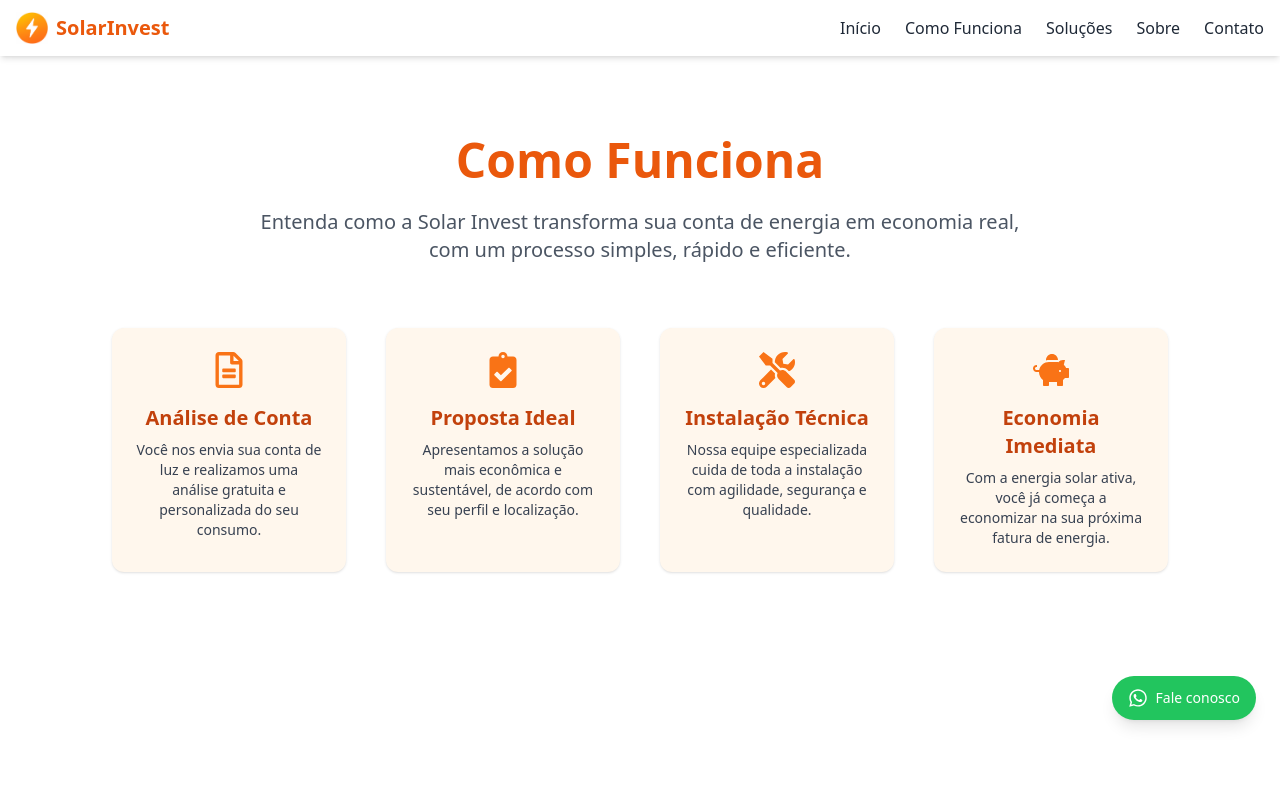
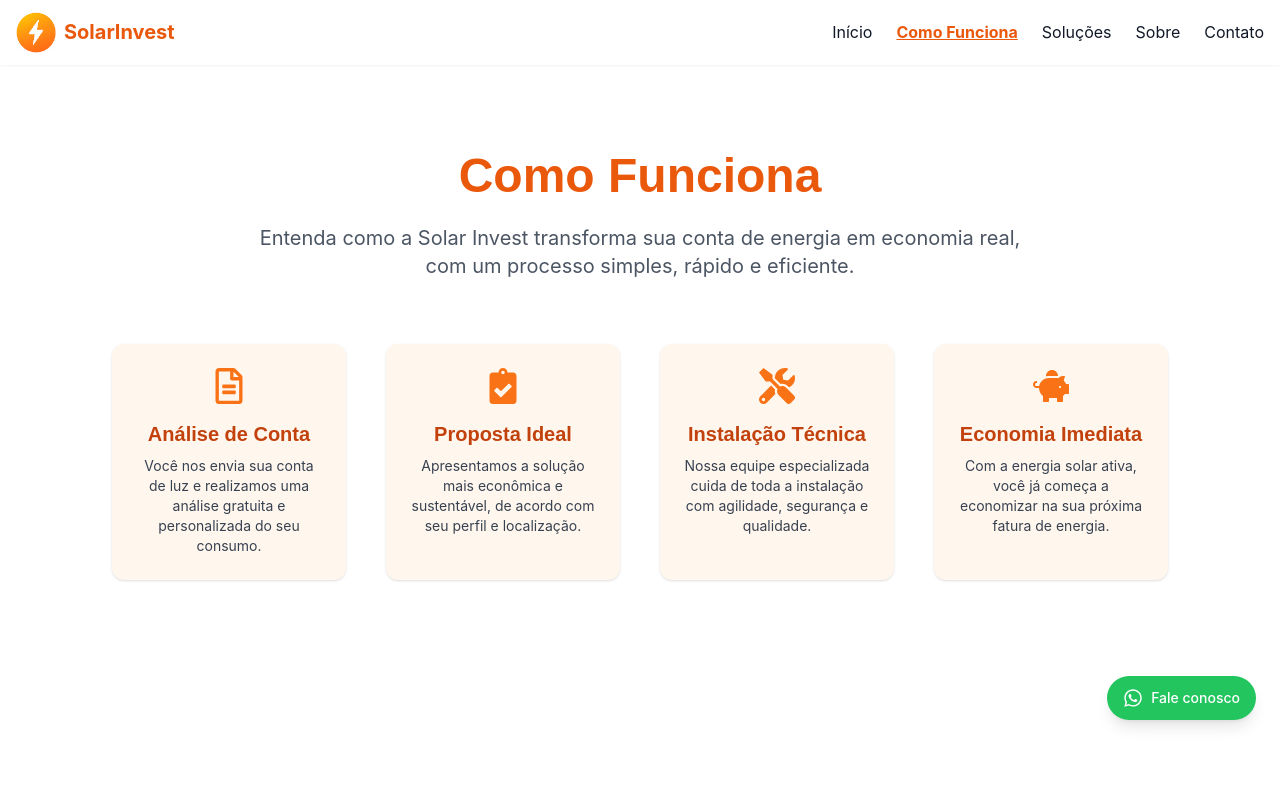
Before and after one commit to LeandroFrancaUS/solarinvest-Website, a Next.js app: page /comofunciona in a window 1280 px wide. Shown: the top 800 px of the page. Built offline with nearby package versions, Linux system fonts and the light colour scheme.

Commit message:
Total redesign

```diff
--- a/next.config.js
+++ b/next.config.js
@@ -1,6 +1,42 @@
 // next.config.js
 
+const ContentSecurityPolicy = `
+  default-src 'self';
+  script-src 'self' 'unsafe-eval' 'unsafe-inline' https://cdn.jsdelivr.net https://www.youtube.com;
+  style-src 'self' 'unsafe-inline' https://cdn.jsdelivr.net https://fonts.googleapis.com;
+  font-src 'self' https://fonts.gstatic.com;
+  img-src 'self' data: blob: https://img.youtube.com https://i.ytimg.com;
+  frame-src https://www.youtube.com;
+  connect-src 'self';
+`;
+
 module.exports = {
+  async headers() {
+    return [
+      {
+        source: '/(.*)',
+        headers: [
+          {
+            key: 'Content-Security-Policy',
+            value: ContentSecurityPolicy.replace(/\s{2,}/g, ' ').trim(),
+          },
+          {
+            key: 'Referrer-Policy',
+            value: 'strict-origin-when-cross-origin',
+          },
+          {
+            key: 'X-Frame-Options',
+            value: 'SAMEORIGIN',
+          },
+          {
+            key: 'Permissions-Policy',
+            value: 'camera=(), microphone=(), geolocation=()',
+          },
+        ],
+      },
+    ];
+  },
+
   async rewrites() {
     return [
       {
--- a/package.json
+++ b/package.json
@@ -9,9 +9,6 @@
     "lint": "next lint"
   },
   "dependencies": {
-    "@tailwindcss/aspect-ratio": "^0.4.2",
-    "@vercel/analytics": "^1.5.0",
-    "@vercel/speed-insights": "^1.2.0",
     "autoprefixer": "^10.4.16",
     "framer-motion": "^12.23.3",
     "glob": "^11.0.3",
--- /dev/null
+++ b/src/app/_document.tsx
@@ -0,0 +1,24 @@
+import { Html, Head, Main, NextScript } from 'next/document';
+
+// 🌐 Documento HTML base — Next.js usa este arquivo para SSR
+export default function Document() {
+  return (
+    <Html lang="pt-BR">
+      <Head>
+        {/* 🆕 Fontes modernas e elegantes do Google Fonts */}
+        <link
+          href="https://fonts.googleapis.com/css2?family=DM+Sans:wght@400;500;700&family=Inter:wght@400;500;600&display=swap"
+          rel="stylesheet"
+        />
+
+        {/* 🔒 Ícones ou preload de assets podem ser adicionados aqui */}
+        <link rel="icon" href="/favicon.ico" />
+      </Head>
+      <body>
+        {/* 🧱 Estrutura principal da aplicação */}
+        <Main />
+        <NextScript />
+      </body>
+    </Html>
+  );
+}
--- a/src/app/globals.css
+++ b/src/app/globals.css
@@ -2,9 +2,10 @@
 @tailwind components;
 @tailwind utilities;
 
+/* 🎨 Variáveis de cor para temas claro/escuro */
 :root {
-  --foreground-rgb: 0, 0, 0;
-  --background-start-rgb: 214, 219, 220;
+  --foreground-rgb: 17, 24, 39;
+  --background-start-rgb: 255, 255, 255;
   --background-end-rgb: 255, 255, 255;
 }
 
@@ -16,12 +17,26 @@
   }
 }
 
+/* 🌐 Estilos base do corpo */
 body {
-  color: rgb(var(--foreground-rgb));
+  @apply font-sans text-gray-900 bg-white;
   background: linear-gradient(
-      to bottom,
-      transparent,
-      rgb(var(--background-end-rgb))
-    )
-    rgb(var(--background-start-rgb));
+    to bottom,
+    transparent,
+    rgb(var(--background-end-rgb))
+  ) rgb(var(--background-start-rgb));
 }
+
+/* 🧱 Títulos personalizados */
+h1, h2, h3, h4 {
+  @apply font-heading font-bold text-gray-900;
+}
+
+/* 🧩 Links e botões */
+a {
+  @apply text-primary hover:text-primary-dark transition-colors;
+}
+
+button {
+  @apply font-semibold rounded-lg shadow hover:shadow-md transition-all;
+}
--- a/src/app/layout.tsx
+++ b/src/app/layout.tsx
@@ -3,37 +3,21 @@ import Header from '@/components/Header';
 import Footer from '@/components/Footer';
 import WhatsappButton from '@/components/WhatsappButton';
 
-import { SpeedInsights } from '@vercel/speed-insights/next'; // ✅ Performance Insights
-import { Analytics } from '@vercel/analytics/next'; // ✅ Analytics de uso e tráfego
-
 import type { Metadata } from 'next';
 
-// 🔍 SEO Metadata global now
 export const metadata: Metadata = {
   title: 'SolarInvest Solutions',
   description: 'Energia solar inteligente e acessível.',
 };
 
-// 🌐 Layout raiz da aplicação
 export default function RootLayout({ children }: { children: React.ReactNode }) {
   return (
     <html lang="pt-BR">
-      <body className="font-sans text-gray-900 bg-white">
-        {/* 🔝 Cabeçalho fixo com logo e menu */}
+      <body className="font-sans text-gray-900 bg-white pt-[72px]"> {/* Compensar header fixo */}
         <Header />
-
-        {/* 🧱 Conteúdo dinâmico das páginas */}
         {children}
-
-        {/* 🔻 Rodapé com links e redes sociais */}
         <Footer />
-
-        {/* 📱 Botão flutuante de WhatsApp */}
         <WhatsappButton />
-
-        {/* 🚀 Métricas de performance e análise da Vercel */}
-        <SpeedInsights />
-        <Analytics />
       </body>
     </html>
   );
--- a/src/components/Header.tsx
+++ b/src/components/Header.tsx
@@ -1,164 +1,86 @@
 'use client';
 
-import { useState, useRef, useEffect } from 'react';
+import { useState, useEffect } from 'react';
 import Link from 'next/link';
-import Image from 'next/image'; // ✅ Import do componente otimizado de imagem do Next.js
-import { motion, AnimatePresence } from 'framer-motion';
+import { usePathname } from 'next/navigation';
 import { Menu, X } from 'lucide-react';
+import Image from 'next/image';
 
 export default function Header() {
-  const [menuOpen, setMenuOpen] = useState(false); // 🔄 Estado do menu mobile
-  const [submenuOpen, setSubmenuOpen] = useState(false); // 🔽 Estado do submenu mobile
-  const submenuRef = useRef<HTMLLIElement | null>(null); // 📍 Referência ao submenu
+  const [menuOpen, setMenuOpen] = useState(false);
+  const pathname = usePathname();
 
-  const toggleMenu = () => setMenuOpen(!menuOpen); // 🔁 Alterna o menu mobile
-  const toggleSubmenu = () => setSubmenuOpen(!submenuOpen); // 🔁 Alterna o submenu
+  // Fecha o menu ao navegar
+  useEffect(() => {
+    setMenuOpen(false);
+  }, [pathname]);
 
-  // 🧠 Fecha o submenu ao clicar fora
-  useEffect(() => {
-    function handleClickOutside(event: MouseEvent) {
-      if (submenuRef.current && !submenuRef.current.contains(event.target as Node)) {
-        setSubmenuOpen(false);
-      }
-    }
-
-    if (submenuOpen) {
-      document.addEventListener('mousedown', handleClickOutside);
-    }
-
-    return () => {
-      document.removeEventListener('mousedown', handleClickOutside);
-    };
-  }, [submenuOpen]);
-
-  // 🌐 Links principais
-  const navLinks = [
-    { name: 'Início', href: '/' },
-    { name: 'Como Funciona', href: '/comofunciona' },
-    {
-      name: 'Soluções',
-      submenu: [
-        { name: 'Residencial', href: '/solucoes#residencial' },
-        { name: 'Condomínios', href: '/solucoes#condominios' },
-        { name: 'Off-grid', href: '/solucoes#offgrid' },
-      ],
-    },
-    { name: 'Sobre', href: '/sobre' },
-    { name: 'Contato', href: '/contato' },
+  // Lista de links
+  const links = [
+    { href: '/', label: 'Início' },
+    { href: '/comofunciona', label: 'Como Funciona' },
+    { href: '/solucoes', label: 'Soluções' },
+    { href: '/sobre', label: 'Sobre' },
+    { href: '/contato', label: 'Contato' },
   ];
 
   return (
-    <header className="bg-white shadow-md sticky top-0 z-50">
-      {/* 🔶 Container principal */}
-      <div className="max-w-7xl mx-auto px-4 py-3 flex justify-between items-center">
-        {/* 🟠 Logo + Nome */}
-        <Link href="/" className="flex items-center gap-2 text-orange-600 font-bold text-xl">
-          <Image
-            src="/logo.png" // ✅ Caminho correto do logo na pasta public
-            alt="Logo SolarInvest"
-            width={32}
-            height={32}
-            priority // 🔄 Carrega logo com prioridade para melhorar LCP
-          />
-          SolarInvest
+    <header className="fixed top-0 w-full z-50 backdrop-blur bg-white/80 shadow-sm">
+      <div className="max-w-7xl mx-auto px-4 py-3 flex items-center justify-between">
+        {/* Logo */}
+        <Link href="/" className="flex items-center space-x-2">
+          <Image src="/logo.png" alt="SolarInvest Logo" width={40} height={40} />
+          <span className="text-xl font-bold text-orange-600">SolarInvest</span>
         </Link>
 
-        {/* 📱 Botão menu mobile */}
-        <button className="md:hidden text-gray-800" onClick={toggleMenu}>
+        {/* Menu desktop */}
+        <nav className="hidden md:flex space-x-6">
+          {links.map((link) => (
+            <Link
+              key={link.href}
+              href={link.href}
+              className={`transition-colors ${
+                pathname === link.href
+                  ? 'text-orange-600 font-bold underline'
+                  : 'text-gray-900 hover:text-orange-600'
+              }`}
+            >
+              {link.label}
+            </Link>
+          ))}
+        </nav>
+
+        {/* Botão mobile */}
+        <button
+          className="md:hidden text-orange-600"
+          onClick={() => setMenuOpen(!menuOpen)}
+          aria-label="Abrir menu"
+        >
           {menuOpen ? <X size={28} /> : <Menu size={28} />}
         </button>
-
-        {/* 🖥️ Menu desktop */}
-        <nav className="hidden md:flex gap-6 text-gray-800">
-          {navLinks.map((link, idx) =>
-            link.submenu ? (
-              // 🌟 Link com submenu
-              <div key={idx} className="relative group">
-                <button className="hover:text-orange-600">{link.name}</button>
-                <div className="absolute left-0 mt-2 bg-white rounded shadow-md opacity-0 group-hover:opacity-100 transition duration-200 pointer-events-none group-hover:pointer-events-auto">
-                  {link.submenu.map((sublink, subIdx) => (
-                    <Link
-                      key={subIdx}
-                      href={sublink.href}
-                      className="block px-4 py-2 text-sm hover:bg-orange-100"
-                    >
-                      {sublink.name}
-                    </Link>
-                  ))}
-                </div>
-              </div>
-            ) : (
-              // 🔗 Link simples
-              <Link key={idx} href={link.href} className="hover:text-orange-600">
-                {link.name}
-              </Link>
-            )
-          )}
-        </nav>
       </div>
 
-      {/* 📱 Menu mobile animado */}
-      <AnimatePresence>
+      {/* Menu mobile */}
       {menuOpen && (
-          <motion.div
-            initial={{ height: 0 }}
-            animate={{ height: 'auto' }}
-            exit={{ height: 0 }}
-            className="md:hidden overflow-hidden bg-orange-50"
+        <nav className="md:hidden bg-white shadow-md border-t border-orange-100">
+          <ul className="flex flex-col space-y-3 px-4 pb-4 pt-2">
+            {links.map((link) => (
+              <li key={link.href}>
+                <Link
+                  href={link.href}
+                  className={`block transition-colors ${
+                    pathname === link.href
+                      ? 'text-orange-600 font-bold'
+                      : 'text-gray-900 hover:text-orange-600'
+                  }`}
                 >
-            <ul className="flex flex-col px-6 py-4 space-y-3">
-              {navLinks.map((link, idx) =>
-                link.submenu ? (
-                  <li key={idx} ref={submenuRef}>
-                    <button
-                      onClick={toggleSubmenu}
-                      className="w-full text-left text-gray-800 font-medium"
-                    >
-                      {link.name}
-                    </button>
-
-                    <AnimatePresence>
-                      {submenuOpen && (
-                        <motion.ul
-                          initial={{ opacity: 0, y: -5 }}
-                          animate={{ opacity: 1, y: 0 }}
-                          exit={{ opacity: 0, y: -5 }}
-                          className="ml-4 mt-2 space-y-1"
-                        >
-                          {link.submenu.map((sublink, subIdx) => (
-                            <li key={subIdx}>
-                              <Link
-                                href={sublink.href}
-                                className="block text-sm text-gray-700 hover:text-orange-600"
-                                onClick={() => {
-                                  setMenuOpen(false);
-                                  setSubmenuOpen(false);
-                                }}
-                              >
-                                {sublink.name}
+                  {link.label}
                 </Link>
               </li>
             ))}
-                        </motion.ul>
+          </ul>
+        </nav>
       )}
-                    </AnimatePresence>
-                  </li>
-                ) : (
-                  <li key={idx}>
-                    <Link
-                      href={link.href}
-                      className="text-gray-800 font-medium hover:text-orange-600"
-                      onClick={() => setMenuOpen(false)}
-                    >
-                      {link.name}
-                    </Link>
-                  </li>
-                )
-              )}
-            </ul>
-          </motion.div>
-        )}
-      </AnimatePresence>
     </header>
   );
 }
--- a/tailwind.config.js
+++ b/tailwind.config.js
@@ -7,9 +7,27 @@ module.exports = {
     "./src/components/**/*.{js,ts,jsx,tsx}",
   ],
   theme: {
-    extend: {},
+    extend: {
+      fontFamily: {
+        // ✍️ Define fontes elegantes e modernas
+        sans: ['Inter', 'ui-sans-serif', 'system-ui', 'sans-serif'],
+        heading: ['"DM Sans"', 'sans-serif'], // Para títulos
+        mono: ['"Fira Code"', 'monospace'],   // Se necessário para código
+      },
+      colors: {
+        // 🎨 Cores personalizadas (opcional)
+        primary: {
+          DEFAULT: '#ea580c', // laranja SolarInvest
+          dark: '#c2410c',
+          light: '#f97316',
+        },
+        gray: {
+          DEFAULT: '#6b7280',
+          light: '#d1d5db',
+        },
+      },
+    },
   },
-  plugins: [
-    require('@tailwindcss/aspect-ratio'), // ✅ Plugin para vídeos responsivos2
-  ],
+  // ✔️ Não precisamos do plugin `@tailwindcss/aspect-ratio` pois usamos Tailwind 3+
+  // plugins: [],
 };
```
Also changed, not shown: src/components/Hero.tsx (+39 -13 lines), 1 other file (tests, documents, lock files or other folders). Lines whose indentation alone changed are shown as unchanged.
